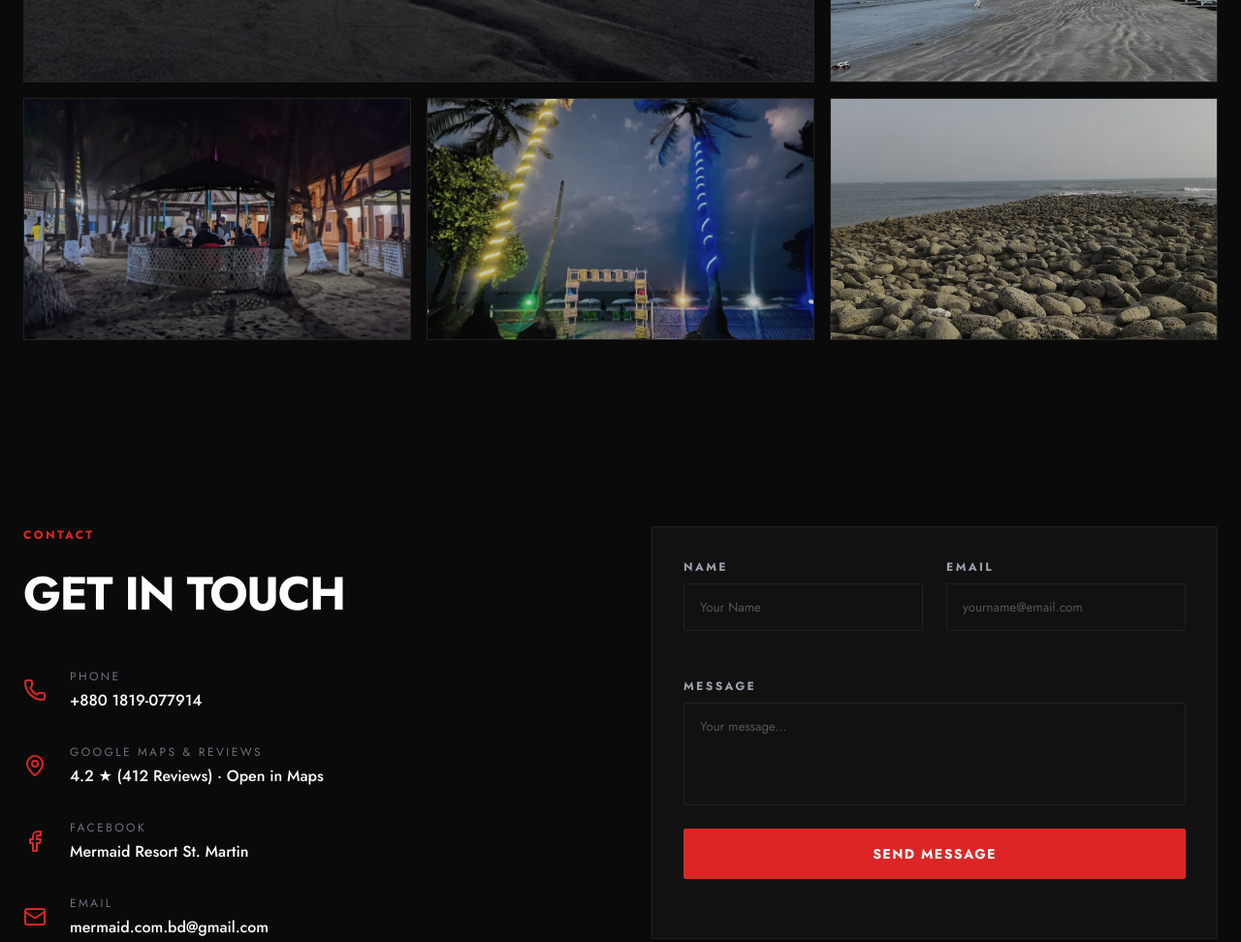
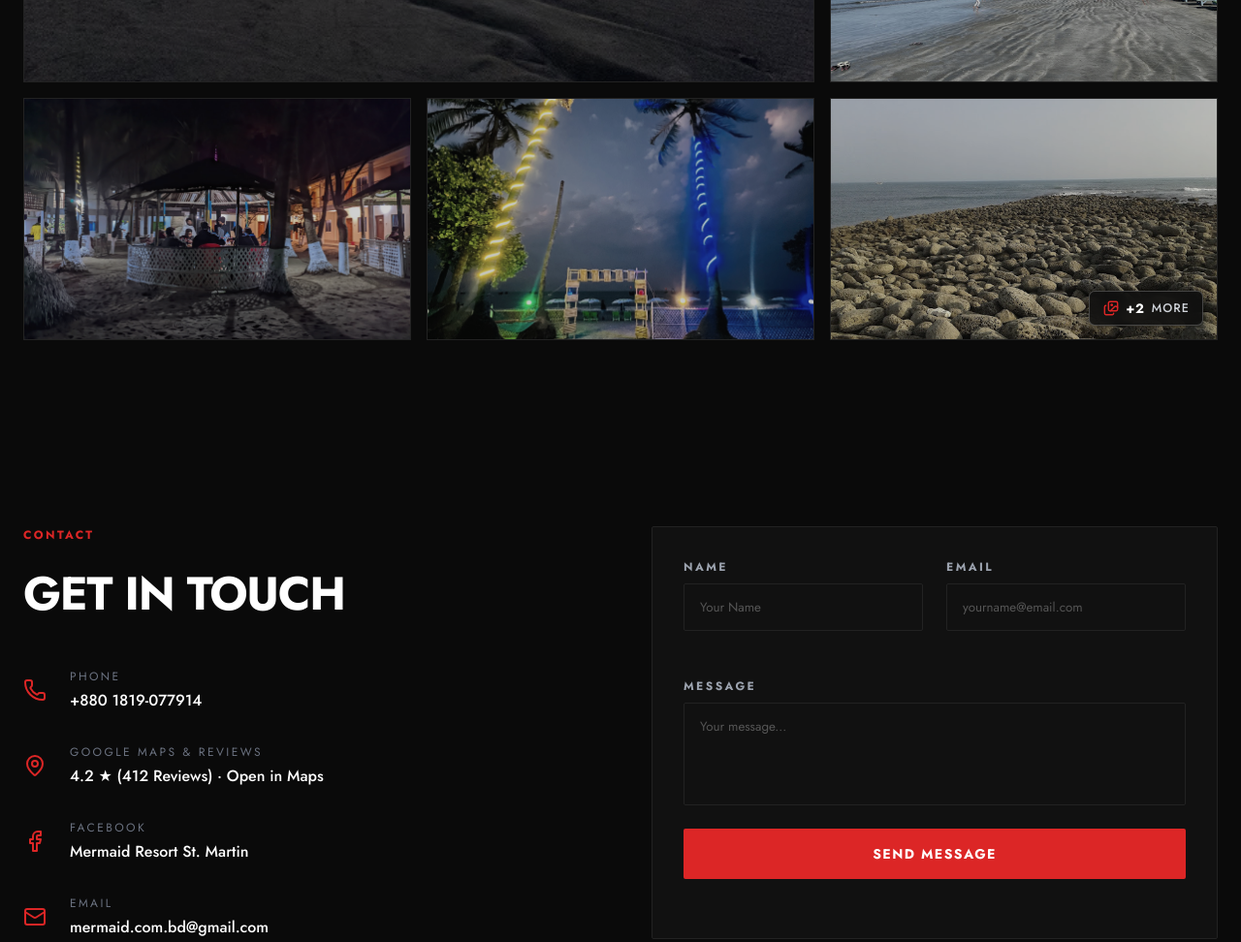
Before and after one commit to sadabx/mermaid-resort, a website: page index.html in a window 1280 px wide. Shown: the part 3904-4876 px from the top of the page at 97% size. Drawn offline with nearby package versions, Linux system fonts and the light colour scheme.

Commit message:
feat: add +2 more badge to gallery with extra beach boat and coastal photos in slider

```diff
--- a/css/pages/resort.css
+++ b/css/pages/resort.css
@@ -567,6 +567,79 @@
 
 .gallery-item:hover .gallery-overlay {
     background-color: rgba(220, 38, 38, 0.1);
+}
+
+/* Gallery More Photos Badge */
+.gallery-item.has-more {
+    position: relative;
+}
+
+.gallery-more-badge {
+    position: absolute;
+    bottom: 0.85rem;
+    right: 0.85rem;
+    display: inline-flex;
+    align-items: center;
+    gap: 0.45rem;
+    background: rgba(14, 14, 14, 0.88);
+    backdrop-filter: blur(8px);
+    -webkit-backdrop-filter: blur(8px);
+    border: 1px solid rgba(255, 255, 255, 0.22);
+    border-radius: 6px;
+    padding: 0.45rem 0.85rem;
+    color: var(--text-white);
+    font-size: 0.85rem;
+    font-weight: 700;
+    letter-spacing: 0.05em;
+    z-index: 15;
+    box-shadow: 0 4px 15px rgba(0, 0, 0, 0.6);
+    transition: transform 0.25s cubic-bezier(0.16, 1, 0.3, 1), background-color 0.25s ease, border-color 0.25s ease, box-shadow 0.25s ease;
+    pointer-events: none;
+    user-select: none;
+}
+
+.gallery-more-badge i,
+.gallery-more-badge svg {
+    width: 1rem;
+    height: 1rem;
+    color: var(--primary-color);
+    stroke-width: 2.2;
+    transition: color 0.25s ease;
+}
+
+.gallery-more-count {
+    font-family: var(--font-heading, "Jost", sans-serif);
+    font-weight: 700;
+    color: var(--text-white);
+}
+
+.gallery-more-label {
+    font-family: var(--font-body, "Jost", sans-serif);
+    font-weight: 500;
+    font-size: 0.78rem;
+    color: var(--text-gray-300);
+    text-transform: uppercase;
+    letter-spacing: 0.08em;
+}
+
+.gallery-item.has-more:hover .gallery-more-badge {
+    background: var(--primary-color);
+    border-color: rgba(255, 255, 255, 0.4);
+    transform: translateY(-2px) scale(1.04);
+    box-shadow: 0 6px 20px rgba(220, 38, 38, 0.5);
+}
+
+.gallery-item.has-more:hover .gallery-more-badge i,
+.gallery-item.has-more:hover .gallery-more-badge svg {
+    color: var(--text-white);
+}
+
+.gallery-item.has-more:hover .gallery-more-label {
+    color: var(--text-white);
+}
+
+.gallery-item.gallery-hidden {
+    display: none !important;
 }
 
 /* =========================================
--- a/index.html
+++ b/index.html
@@ -67,7 +67,7 @@
   <link rel="stylesheet" href="https://cdn.jsdelivr.net/npm/flatpickr/dist/flatpickr.min.css" />
   <script src="https://cdn.jsdelivr.net/npm/flatpickr"></script>
   <link rel="stylesheet" href="css/main.css?v=2" />
-  <link rel="stylesheet" href="css/pages/resort.css?v=3" />
+  <link rel="stylesheet" href="css/pages/resort.css?v=4" />
   <link rel="stylesheet" href="css/pages/flatpickr-dark.css" />
 </head>
 
@@ -255,9 +255,22 @@
           <img src="assets/gallery/resort-walkway.jpg" alt="Resort Courtyard & Palm Walkway" loading="lazy" decoding="async" />
           <div class="gallery-overlay"></div>
         </div>
-        <div class="gallery-item">
+        <div class="gallery-item has-more" title="View all photos">
           <img src="assets/general/about-resort.jpg" alt="Saint Martin Coral Stone Beach & Rock Formations" loading="lazy" decoding="async" />
           <div class="gallery-overlay"></div>
+          <div class="gallery-more-badge">
+            <i data-lucide="images"></i>
+            <span class="gallery-more-count">+2</span>
+            <span class="gallery-more-label">More</span>
+          </div>
+        </div>
+
+        <!-- Additional gallery photos accessible in preview slider -->
+        <div class="gallery-item gallery-hidden" aria-hidden="true">
+          <img src="assets/gallery/island-boats.jpg" alt="Saint Martin Island Wooden Fishing Boats on Beach" loading="lazy" decoding="async" />
+        </div>
+        <div class="gallery-item gallery-hidden" aria-hidden="true">
+          <img src="assets/gallery/resort-beachfront.jpg" alt="Mermaid Resort Coastal Shoreline & Sandy Beach" loading="lazy" decoding="async" />
         </div>
       </div>
     </div>
@@ -574,7 +587,7 @@
   </div>
 
   <script src="js/data/rooms.js"></script>
-  <script src="js/script.js?v=8"></script>
+  <script src="js/script.js?v=9"></script>
 </body>
 
 </html>
--- a/js/script.js
+++ b/js/script.js
@@ -771,7 +771,15 @@ if (backToTopBtn) {
       };
     }).filter(item => item.src);
 
+    // Dynamic +N counter sync for hidden photos
+    const hiddenItems = galleryGrid.querySelectorAll('.gallery-item.gallery-hidden');
+    const countBadge = galleryGrid.querySelector('.gallery-more-count');
+    if (countBadge && hiddenItems.length > 0) {
+      countBadge.textContent = `+${hiddenItems.length}`;
+    }
+
     galleryItems.forEach((item, index) => {
+      if (item.classList.contains('gallery-hidden')) return;
       item.addEventListener('click', (e) => {
         e.preventDefault();
         openPopup(imagesList, index, 'Experience Gallery');
```
Also changed, not shown: assets/gallery/island-boats.jpg (added), assets/gallery/resort-beachfront.jpg (added).
